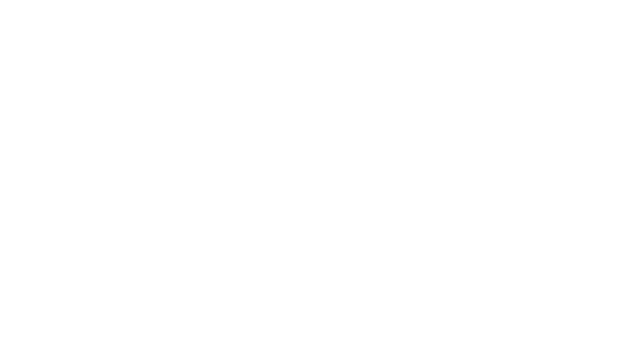
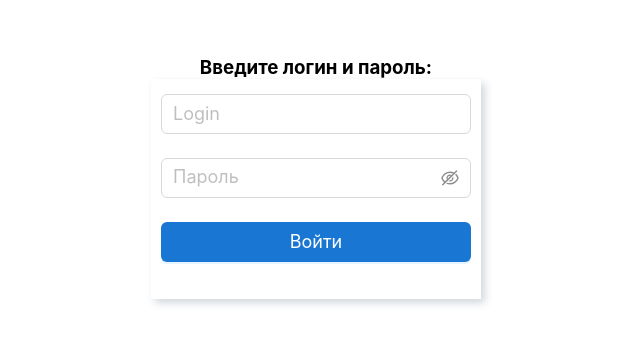
Before and after one commit to qoobatov/belgikgBot, a React (Create React App) app: page / in a window 1280 px wide. Before the commit this address had no page. Shown: the part 223-568 px from the top of the page, without its empty margins (324-964 px from the left). Built offline with nearby package versions, Linux system fonts and the light colour scheme.

Commit message:
fix routes

```diff
--- a/src/App.js
+++ b/src/App.js
@@ -2,9 +2,6 @@
 import { BrowserRouter as Router, Routes, Route } from "react-router-dom";
 import Login from "./components/Login/Login";
 import MyTrades from "./components/MyTrades/MyTrades";
-
-
-
 
 function App() {
   return (
@@ -12,7 +9,7 @@
       <div className="app">
         <Router>
           <Routes>
-            <Route path="/belgikgBot" element={<Login />} />
+            <Route path="/" element={<Login />} />
             <Route path="/belgikgBot/mytrades" element={<MyTrades />} />
           </Routes>
         </Router>
```
